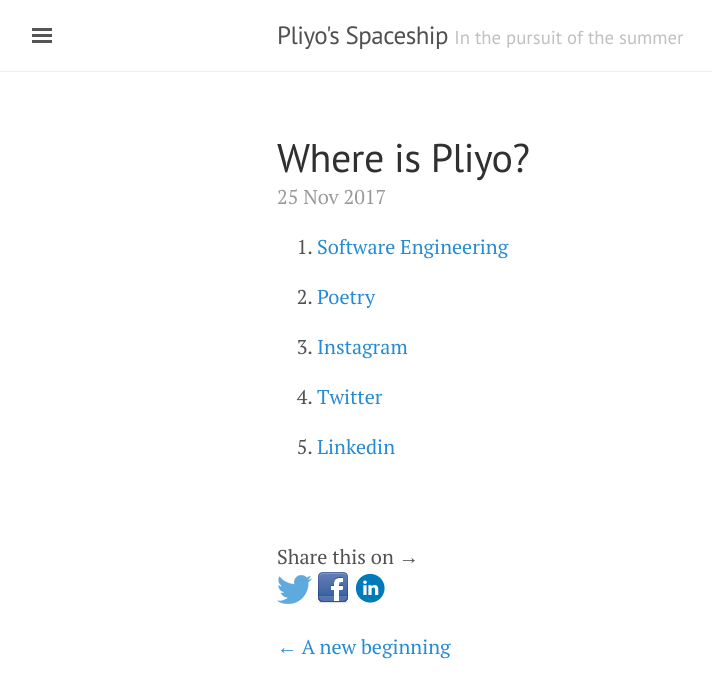
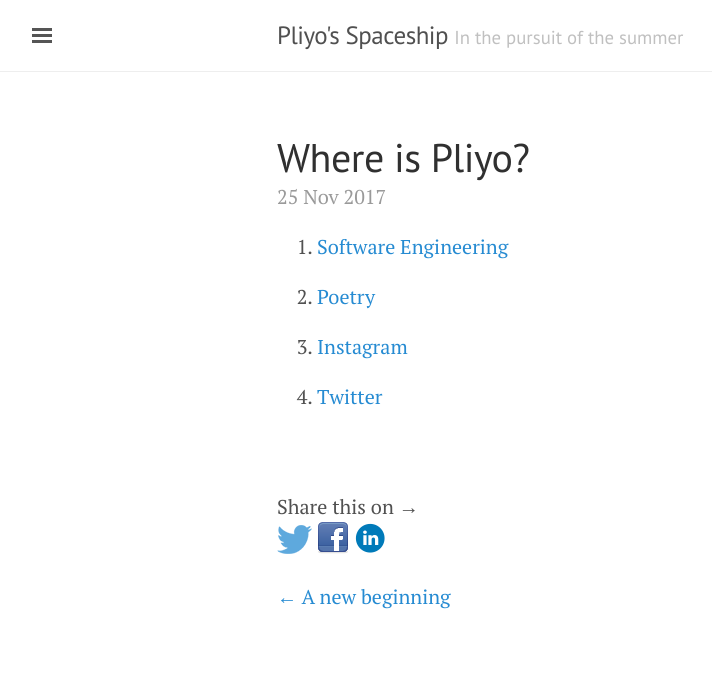
Before and after one commit to pliyo/first-try-githubpages, a Jekyll site: the page built from _posts/2017-11-25-where-is-pliyo.md, in a window 1280 px wide. Shown: the top 698 px of the page, without its empty margins (3-715 px from the left). Built offline with Jekyll 4.4.1, drawn with Linux system fonts in a browser that asks for light colours.

Commit message:
Removing linkedin link

```diff
--- a/_posts/2017-11-25-where-is-pliyo.md
+++ b/_posts/2017-11-25-where-is-pliyo.md
@@ -13,5 +13,3 @@ tag: Entry
 3. [Instagram](https://www.instagram.com/pliyosan/)
 
 4. [Twitter](https://twitter.com/PliyoSan)
-
-5. [Linkedin](https://www.linkedin.com/in/pliyo/)
```
